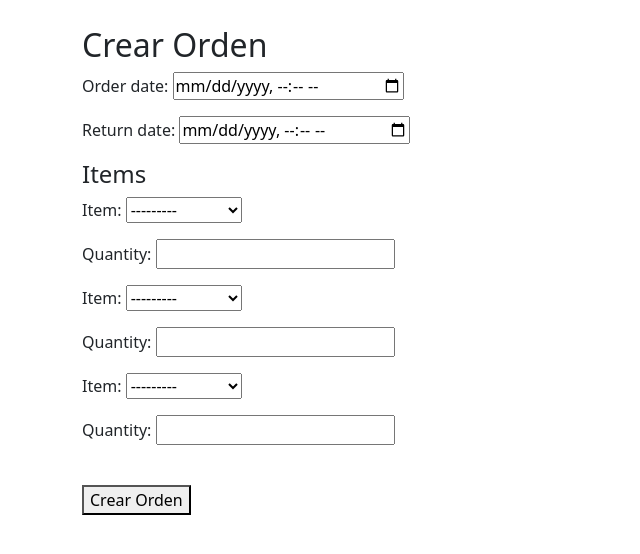
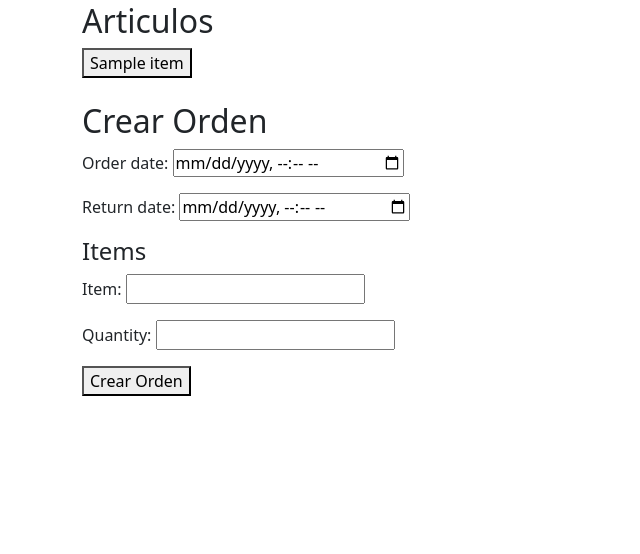
Before and after one commit to Galindo-lab/prestamos, a Django app: page /orders/create/ in a window 1280 px wide. Shown: the part 22-576 px from the top of the page, without its empty margins (0-640 px from the left). Run offline with Django 5.2, Linux system fonts and the light colour scheme; tables that the repository leaves empty hold one stand-in row (values such as "Sample post"); some libraries are stand-ins or nearby versions.

Commit message:
agregar items en la vista

```diff
--- a/prestamos/forms.py
+++ b/prestamos/forms.py
@@ -26,12 +26,15 @@ Formulario de artículos y unidades
 
 
 class OrderItemForm(forms.Form):
-    item = forms.ModelChoiceField(queryset=Item.objects.all())
+    item = forms.ModelChoiceField(
+        queryset=Item.objects.all(),
+        widget=forms.TextInput()
+    )
     quantity = forms.IntegerField(min_value=0)
 
 
 # cantidad maxima de artículos por solicitud
-OrderItemFormSet = formset_factory(OrderItemForm, min_num=1, max_num=5, extra=2)
+OrderItemFormSet = formset_factory(OrderItemForm, min_num=1, max_num=5, extra=0)
 
 """
 Formulario de Reporte
--- a/prestamos/models.py
+++ b/prestamos/models.py
@@ -24,7 +24,7 @@ class Item(models.Model):
 
     name = models.CharField(max_length=255)
     description = models.TextField(blank=True, null=True)
-    category = models.ManyToManyField(Category, related_name='items')
+    category = models.ManyToManyField(Category, related_name='items', blank=True)
 
     def units_available(self, start_date, end_date):
         return [item for item in Unit.objects.filter(item=self) if item.is_available(start_date, end_date)]
--- a/prestamos/views.py
+++ b/prestamos/views.py
@@ -12,7 +12,7 @@ from django.views.generic import ListView
 from django.views.generic import UpdateView
 
 from .forms import OrderForm, AuthorizeForm, OrderItemFormSet, ReporteForm
-from .models import Order, Report
+from .models import Order, Report, Item
 
 
 class ReportCreateView(CreateView):
@@ -47,7 +47,8 @@ class OrderCreateView(View):
     def get(self, request, *args, **kwargs):
         return render(request, self.template, {
             'order_form': OrderForm(),
-            'item_formset': OrderItemFormSet()
+            'item_formset': OrderItemFormSet(),
+            'items': Item.objects.all()
         })
 
     def post(self, request, *args, **kwargs):
--- a/templates/order_detail.html
+++ b/templates/order_detail.html
@@ -2,13 +2,15 @@
 {% extends "base.html" %}
 
 {% block content %}
+    <div class="container">
+        <h2>Order {{ order.id }}</h2>
+
         {% for message in messages %}
             <ul class="message">
                 <li>{{ message }}</li>
             </ul>
         {% endfor %}
 
-    <h2>Order {{ order.id }}</h2>
         <p>Order Date: {{ order.order_date }}</p>
         <p>Return Date: {{ order.return_date }}</p>
         <p>Status: {{ order.status }}</p>
@@ -23,5 +25,6 @@
             <h2>Report</h2>
             <p>details: {{ order.get_report.details }}</p>
         {% endif %}
+    </div>
 
 {% endblock %}
--- a/templates/order_form.html
+++ b/templates/order_form.html
@@ -1,9 +1,40 @@
 <!-- templates/order_form.html -->
 {% extends "base.html" %}
 
+{% block script %}
+    <script>
+        document.addEventListener('alpine:init', () => {
+            Alpine.data('dropdown', () => ({
+                items: [],
+
+                addItem(id, name) {
+                    // no agregar repetidos
+                    if(this.items.find(item => item.id === id )) return;
+
+                    // agregar elemntos nuevos
+                    this.items.push({ id: id, name:name, quantity:0 })
+                    console.log(this.items)
+                }
+            }))
+        })
+    </script>
+{% endblock %}
+
+
 {% block content %}
 
-    <div class="container py-4">
+
+    <div class="container" x-data="dropdown">
+
+        <div class="pb-4">
+            <h2>Articulos</h2>
+            {% for item in items %}
+                <button @click="addItem( {{ item.pk }}, '{{ item.name }}' )">
+                    {{ item.name }}
+                </button>
+            {% endfor %}
+        </div>
+
         <h2>Crear Orden</h2>
 
         {% for message in messages %}
@@ -17,12 +48,22 @@
             {{ order_form.as_p }}
 
             <h4>Items</h4>
+            {{ item_formset.management_form }}
+
+            <template x-for="item in items" :key="item.id">
+                <div class="p-3 mb-2 bg-primary text-white" x-text="item.name"></div>
+                <br>
+            </template>
+
+
             <div id="items">
-                {{ item_formset.management_form }}
                 {{ item_formset.as_p }}
             </div>
 
-            <br>
+
+            {% comment %}
+            {% endcomment %}
+
             <button type="submit">Crear Orden</button>
         </form>
     </div>
--- a/templates/order_list.html
+++ b/templates/order_list.html
@@ -2,6 +2,7 @@
 {% extends "base.html" %}
 
 {% block content %}
+    <div class="container">
         <h2>Ordenes de {{ user.get_username }}</h2>
         <ul>
             {% for order in orders %}
@@ -12,4 +13,5 @@
                 </li>
             {% endfor %}
         </ul>
+    </div>
 {% endblock %}
```
Lines whose indentation alone changed are shown as unchanged.
